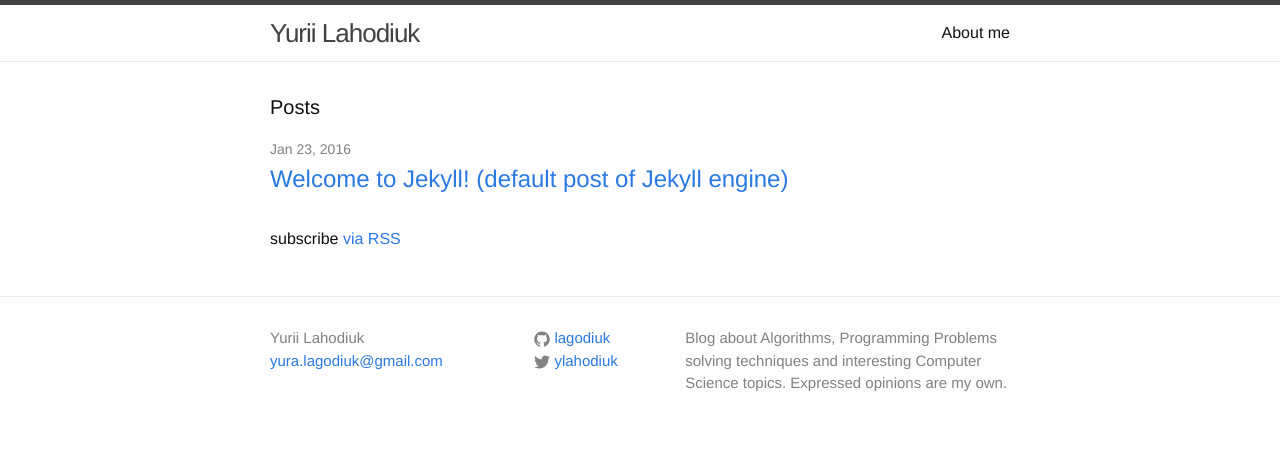
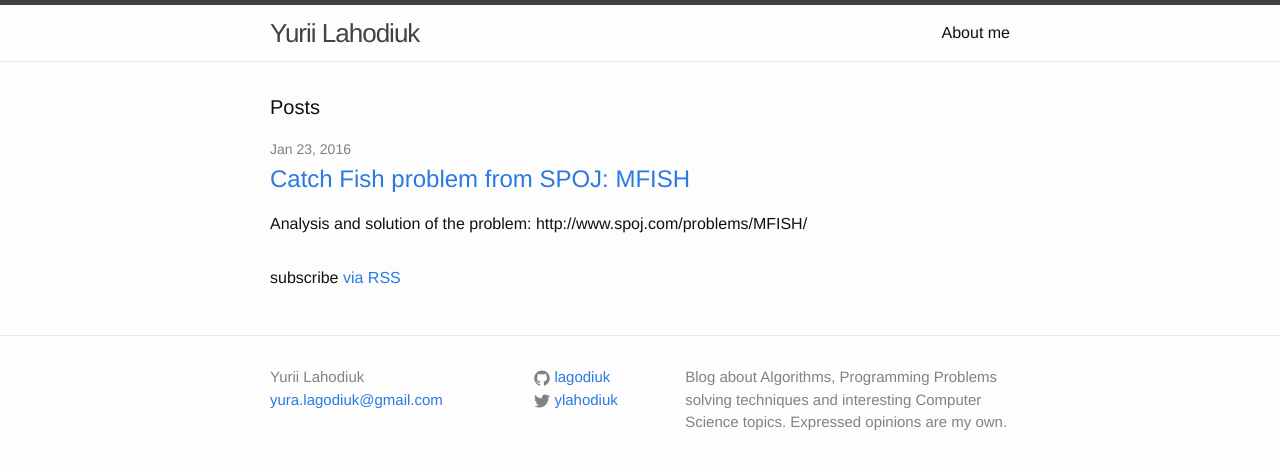
Before and after one commit to lagodiuk/lagodiuk.github.io, a Jekyll site: the page built from index.html, in a window 1280 px wide. Shown: the top 470 px of the page. Built offline with Jekyll 4.4.1, drawn with Linux system fonts in a browser that asks for light colours; Markdown is read by kramdown in place of the engine named in the settings; some of the changed lines change nothing that is shown.

Commit message:
Started to write blog post abot algorith of solution MFISH problem from SPOJ

```diff
--- a/_config.yml
+++ b/_config.yml
@@ -9,6 +9,13 @@ baseurl: "" # the subpath of your site, e.g. /blog/
 url: "http://lagodiuk.github.io" # the base hostname & protocol for your site
 twitter_username: ylahodiuk
 github_username:  lagodiuk
+excerpt_separator: <!--more-->
 
 # Build settings
-markdown: kramdown
+#markdown: kramdown
+
+markdown: redcarpet
+markdown_ext:  markdown,mkdown,mkdn,mkd,md
+
+redcarpet:
+  extensions: ["lax_spacing", "tables", "autolink", "strikethrough", "space_after_headers", "with_toc_data", "fenced_code_blocks"]
--- a/_posts/2016-01-23-welcome-to-jekyll.markdown
+++ b/_drafts/2016-01-23-welcome-to-jekyll.markdown
@@ -4,6 +4,9 @@
 date:   2016-01-23 16:04:33
 categories: jekyll update
 ---
+
+<!--more-->
+
 You’ll find this post in your `_posts` directory. Go ahead and edit it and re-build the site to see your changes. You can rebuild the site in many different ways, but the most common way is to run `jekyll serve --watch`, which launches a web server and auto-regenerates your site when a file is updated.
 
 To add new posts, simply add a file in the `_posts` directory that follows the convention `YYYY-MM-DD-name-of-post.ext` and includes the necessary front matter. Take a look at the source for this post to get an idea about how it works.
--- /dev/null
+++ b/_posts/2016-01-24-spoj_mfish_solution.md
@@ -0,0 +1,190 @@
+---
+layout: post
+title:  "Catch Fish problem from SPOJ: MFISH"
+date:   2016-01-23 16:04:33
+categories: spoj dynamic_programming
+tags:
+- jekyll
+- code
+---
+
+Analysis and solution of the problem: http://www.spoj.com/problems/MFISH/
+
+<!--more-->
+
+## Table of contents
+
+* <a href="#description-of-the-problem"> Description of the problem </a>
+* <a href="#understanding-the-problem"> Understanding the problem </a>
+* <a href="#modelling-the-problem"> Modelling the problem </a>
+* <a href="#brute-force-solution"> Brute Force solution </a>
+* <a href="#dynamic-programming-solution"> Dynamic Programming solution </a>
+
+## [Description of the problem](#description-of-the-problem)
+
+> During his childhood, Mirko liked to play “Sea battle” a lot, but once he got bored of it and invented a new game imaginatively called “Ships catch fish on a river”.
+>
+> The game board consists of N fields lined up in a row and numbered 1 to N in ascending order from left to right. These fields represent a river on which M ships are to be placed. For each field the amount of fish swimming in that part of the river is known. Every ship has a specific length, i.e. it occupies the specific number of consecutive fields. A ship must somewhere drop an anchor but is allowed to do that in a certain field only. That means that one of the fields a ship will occupy is predetermined.
+>
+> There can be only one ship or a part of only one ship on a single field of the board. We define the total amount of fish caught as the sum of amounts of fish swimming in all fields occupied by ships. Goal of the game is to place all ships on the river in a way that the total amount of fish caught is maximal.
+>
+> While playing an instance of this game, Mirko is in doubt whether the way he placed ships is optimal. Therefore asked you to help him calculate the maximum possible amount of fish caught.
+>
+
+### Input
+
+> First line of the input file contains an integer N, the number of fields on board, 1 ≤ N ≤ 100000.
+>
+> In the next line there are N integers, separated by whitespaces, which represent the amounts of fish swimming in appropriate field, given in kilograms. These numbers will not be less than 1 nor greater than 100.
+>
+> The next line contains an integer M, number of the ships, 1 ≤ M ≤ N.
+>
+> Each of the following M lines consists of two integers B and D separated by a whitespace. That means that the appropriate ship should drop the anchor in a field numbered with B and that its length is D.
+>
+> Note: input data will always be such that the solution will exist
+>
+
+### Output
+
+>
+> The only line of the output file should contain the maximum possible total amount of fish caught.
+>
+
+### Sample
+
+>
+> #### Input
+>> 11
+>> 2 5 3 4 7 6 2 1 3 8 5
+>> 2
+>> 8 3
+>> 3 2
+>
+> #### Output
+>> 20
+>
+> #### Input
+>> 13
+>> 3 2 4 7 2 1 3 6 1 2 6 4 1
+>> 2
+>> 5 7
+>> 11 4
+>
+> #### Output
+>> 38
+>
+> #### Input
+>> 11
+>> 1 1 6 4 4 1 1 3 10 1 1
+>> 3
+>> 2 3
+>> 6 4
+>> 10 2
+>
+> #### Output
+>> 31
+
+## [Understanding the problem](#understanding-the-problem)
+
+Below presented a graphical representation of the problem's description:
+
+![Illustration to the problem](/images/spoj/mfish/river.png)
+
+Each boat has to put its anchor, strictly, into its own position. Positions of anchors are fixed - which means, that at least one segment of every boat has to be located in segment of the river with a boat's anchor.
+
+Apart from that - it is possible to vary alignment of the boats (boats are not allowed to overlap). Each alignment can be characterized by total coverage of fish.
+
+So, we have to find the largest possible coverage of fish (with respect to predefined anchor positions, and lengths of the boats). Below presented few possible alignments of the boats:
+
+![Example of alignments](/images/spoj/mfish/alignments_example.png)
+
+## [Modelling the problem](#modelling-the-problem)
+
+The river can be modelled just by simple array `int[] fish` - where each cell represents amount of fish in corresponding location (according to problem's description, indexing of positions starts from 1, in contradiction to commonly used 0-based indexing in arrays - so we have to be careful).
+
+For convenience, let's define class, which represents boat:
+
+{% highlight java %}
+class Boat {
+    int anchor;
+    int length;
+
+    // let's introduce a variable, which represents
+    // the leftmost allowed position of the boat
+    int minPos;
+
+    Boat(int anchor, int length) {
+        this.anchor = anchor;
+        this.length = length;
+        this.minPos = (anchor - length) + 1;
+        if (this.minPos < 1) {
+            this.minPos = 1;
+        }
+    }
+}
+{% endhighlight %}
+
+So, we have to develop some function, which returns the largest possible coverage for given array of boats and array of fish amounts:
+
+{% highlight java %}
+static int solve(int[] fish, Boat[] boats) {
+    // ...
+    // Our algorithm will be here
+    // ...
+    return result;
+}
+{% endhighlight %}
+
+As far, as description of the problem does not tell anything about the order of the boats inside input data - let's sort the boats by location of anchors:
+
+{% highlight java %}
+static int solve(int[] fish, Boat[] boats) {
+    Arrays.sort(boats, (b1, b2) -> Integer.compare(b1.anchor, b2.anchor));
+    // ...
+    // Our algorithm will be here
+    // ...
+    return result;
+}
+{% endhighlight %}
+
+After analysis of restrictions of the problem (boats can't overlap, and must be connected with their anchors), we can notice an **important insight about the problem: (after sorting boats by anchor location) - the precedence order of the boats will be fixed for any possible alignment of boats.**
+
+## [Brute force solution](#brute-force-solution)
+
+Let's represent the solution of the instance of problem, through solutions of smaller subproblems:
+
+![Recurrence relation](/images/spoj/mfish/recurrence_relation.png)
+
+Let's simplify our recurrence relation a bit. To do this, let's consider two possible ways of implementing the function, which finds the maximum value inside array:
+
+Iterative:
+{% highlight java %}
+static int max(int[] arr) {
+    int result = Integer.MIN_VALUE;
+    for(int i = 0; i < arr.length; i++) {
+        result = Math.max(result, arr[i]);
+    }
+    return result;
+}
+{% endhighlight %}
+
+Recursive:
+{% highlight java %}
+static int max(int[] arr) {
+    return max(arr, 0);
+}
+
+static int max(int[] arr, int i) {
+    if(i == arr.length) return Integer.MIN_VALUE;
+    return Math.max(arr[i], max(arr, i + 1));
+}
+{% endhighlight %}
+
+Recursive implementation allows to get rid of explicit loop routine, hance the same approach can be used for simplification our recurrence relation.
+So, the following expressions are equivalent:
+![Loopless recurrence formula](/images/spoj/mfish/equivalent_max.png)
+
+So, our final recurrence relation is following:
+![Recurrence relation](/images/spoj/mfish/recurrence_relation_2.png)
+
+## [Dynamic Programming solution](#dynamic-programming-solution)
--- a/_sass/_base.scss
+++ b/_sass/_base.scss
@@ -111,9 +111,9 @@ blockquote {
     color: $grey-color;
     border-left: 4px solid $grey-color-light;
     padding-left: $spacing-unit / 2;
-    font-size: 18px;
-    letter-spacing: -1px;
-    font-style: italic;
+    //font-size: 18px;
+    //letter-spacing: -1px;
+    //font-style: italic;
 
     > :last-child {
         margin-bottom: 0;
--- a/index.html
+++ b/index.html
@@ -14,6 +14,8 @@ layout: default
         <h2>
           <a class="post-link" href="{{ post.url | prepend: site.baseurl }}">{{ post.title }}</a>
         </h2>
+        {{ post.excerpt }}
+
       </li>
     {% endfor %}
   </ul>
```
Also changed, not shown: images/spoj/mfish/alignments_example.png (added), images/spoj/mfish/equivalent_max.png (added), images/spoj/mfish/recurrence_relation.png (added), images/spoj/mfish/recurrence_relation_2.png (added), images/spoj/mfish/river.png (added), 2 other files.
